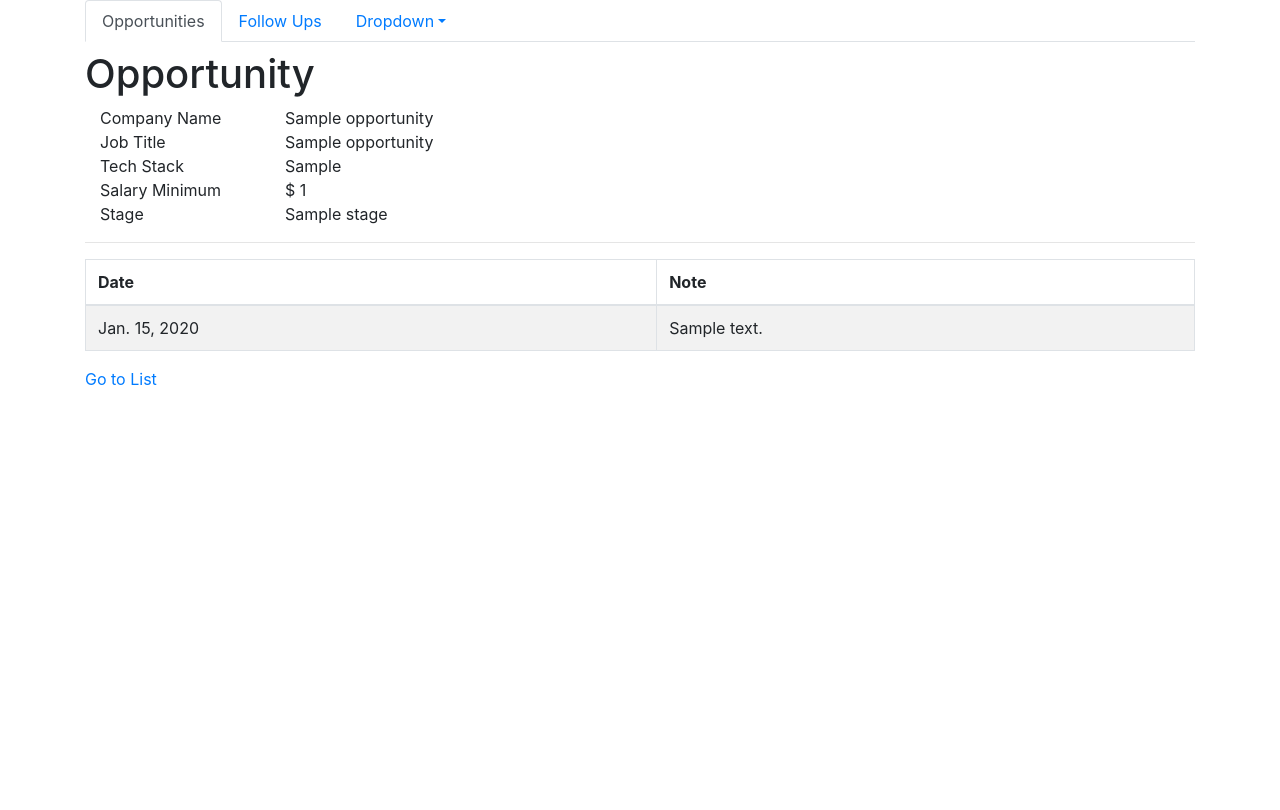
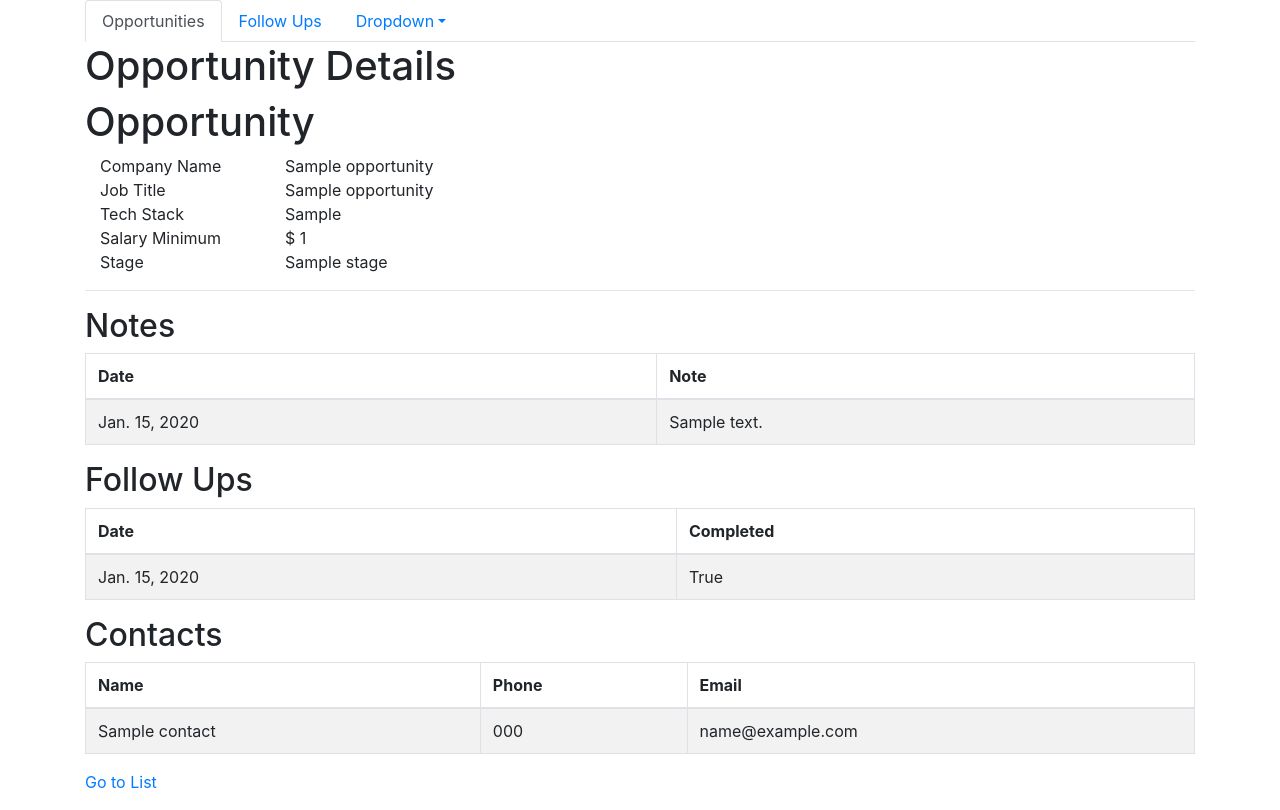
Before and after one commit to scedastic/opportunity_tracker, a Django app: page /opportunity/1/ in a window 1280 px wide. Before the commit the page ends 385 px from the top, so only its background shows below. Run offline with Django 4.2, Linux system fonts and the light colour scheme; tables that the repository leaves empty hold one stand-in row (values such as "Sample post"); some libraries are stand-ins or nearby versions.

Commit message:
more related info on detail page

```diff
--- a/opportunity_tracker/templates/opportunity_detail.html
+++ b/opportunity_tracker/templates/opportunity_detail.html
@@ -35,7 +35,7 @@
 </div>
 <hr/>
 
-
+<h2>Notes</h2>
 <table class="table table-striped table-bordered dt-responsive nowrap">
     <thead>
         <th>Date</th>
@@ -50,5 +50,42 @@
         {% endfor %}
     </tbody>
 </table>
+
+
+<h2>Follow Ups</h2>
+<table class="table table-striped table-bordered dt-responsive nowrap">
+    <thead>
+        <th>Date</th>
+        <th>Completed</th>
+    </thead>
+    <tbody>
+        {% for f in follow_ups %}
+        <tr>
+            <td>{{ f.follow_up_date }} </td>
+            <td>{{ f.completed }}</td>
+        </tr>
+        {% endfor %}
+    </tbody>
+</table>
+
+
+<h2>Contacts</h2>
+<table class="table table-striped table-bordered dt-responsive nowrap">
+    <thead>
+        <th>Name</th>
+        <th>Phone</th>
+        <th>Email</th>
+    </thead>
+    <tbody>
+        {% for c in contacts %}
+        <tr>
+            <td>{{ c.name }} </td>
+            <td>{{ c.phone }}</td>
+            <td>{{ c.email }}</td>
+        </tr>
+        {% endfor %}
+    </tbody>
+</table>
 <p><a href="{% url 'open-opportunities' %}">Go to List</a></p>
-    {% endblock %}
+
+{% endblock %}
--- a/opportunity_tracker/views.py
+++ b/opportunity_tracker/views.py
@@ -1,5 +1,5 @@
 import datetime
-from django.db.models import Q
+from django.db.models import Q, Count
 from django.shortcuts import get_object_or_404, render
 from .models import Opportunity, Notes, FollowUp, Contact
 
@@ -17,7 +17,7 @@ def open_opportunities(request):
 
 def all_opportunities(request):
     """Show all open opportunities, open and expired."""
-    opportunities = Opportunity.objects.all().order_by("stage")
+    opportunities = Opportunity.objects.all().order_by("stage").order_by("company_name")
     return render(
         request,
         "opportunities.html",
@@ -28,10 +28,31 @@ def opportunity_view(request, opportunity_id):
     """Details about a specific opportunity"""
     opportunity = get_object_or_404(Opportunity, pk=opportunity_id)
     notes = Notes.objects.filter(opportunity=opportunity)
+    follow_ups = FollowUp.objects.filter(opportunity=opportunity)
+    contacts = Contact.objects.filter(opportunity=opportunity)
     return render(
-        request, "opportunity_detail.html", {"o": opportunity, "notes": notes}
+        request, "opportunity_detail.html",
+        {
+            "page_title": "Opportunity Details",
+            "o": opportunity,
+            "follow_ups": follow_ups,
+            "contacts": contacts,
+            "notes": notes}
     )
 
+def opportunities_missing_contacts_follow_ups(request):
+    opportunities = (
+        Opportunity.objects.annotate(
+            contact_count=Count("contact"),
+            note_count=Count("notes")
+        ).filter(contact_count=0, note_count=0, open=True)
+        .order_by("-initiation_date")
+    )
+    return render(
+        request,
+        "opportunities.html",
+        {"page_title": "Opportunities missing Contacts and Follow Ups", "opportunities": opportunities}
+    )
 
 def current_follow_ups(request):
     """Show all FollowUps for the next 7 days."""
```
